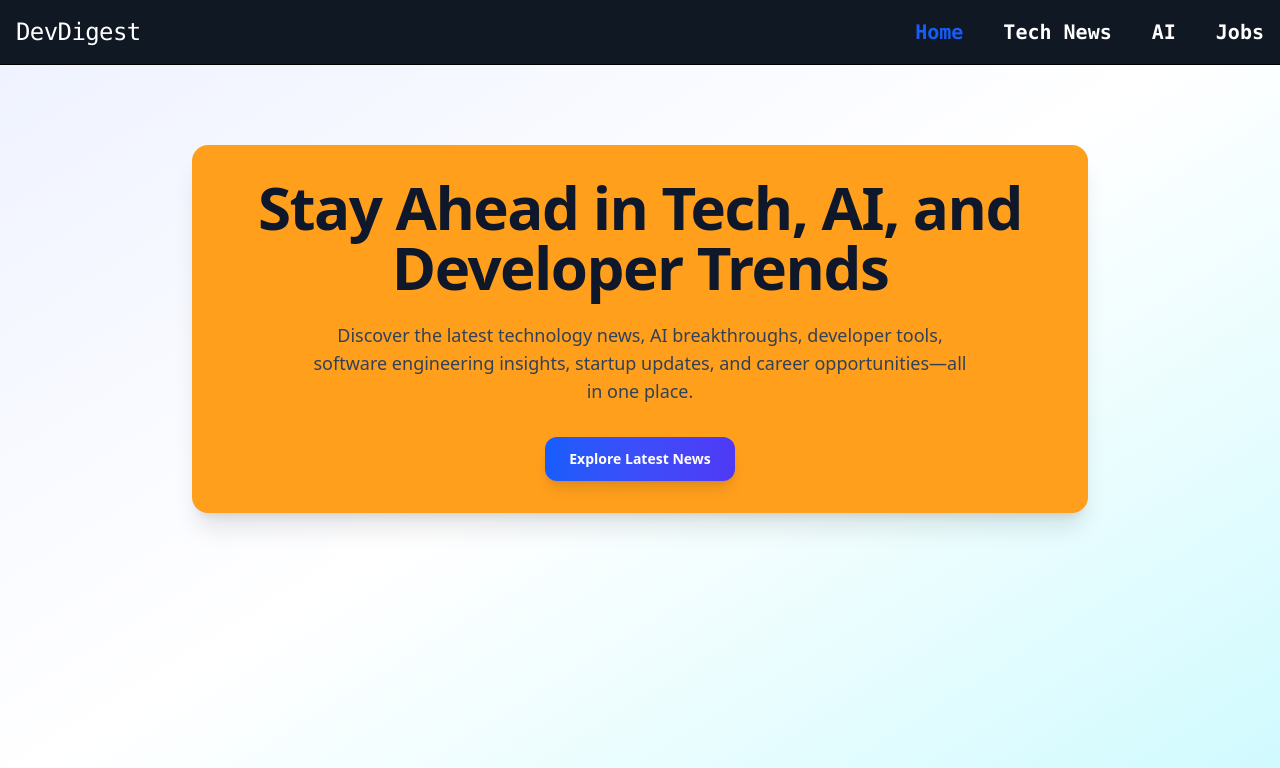
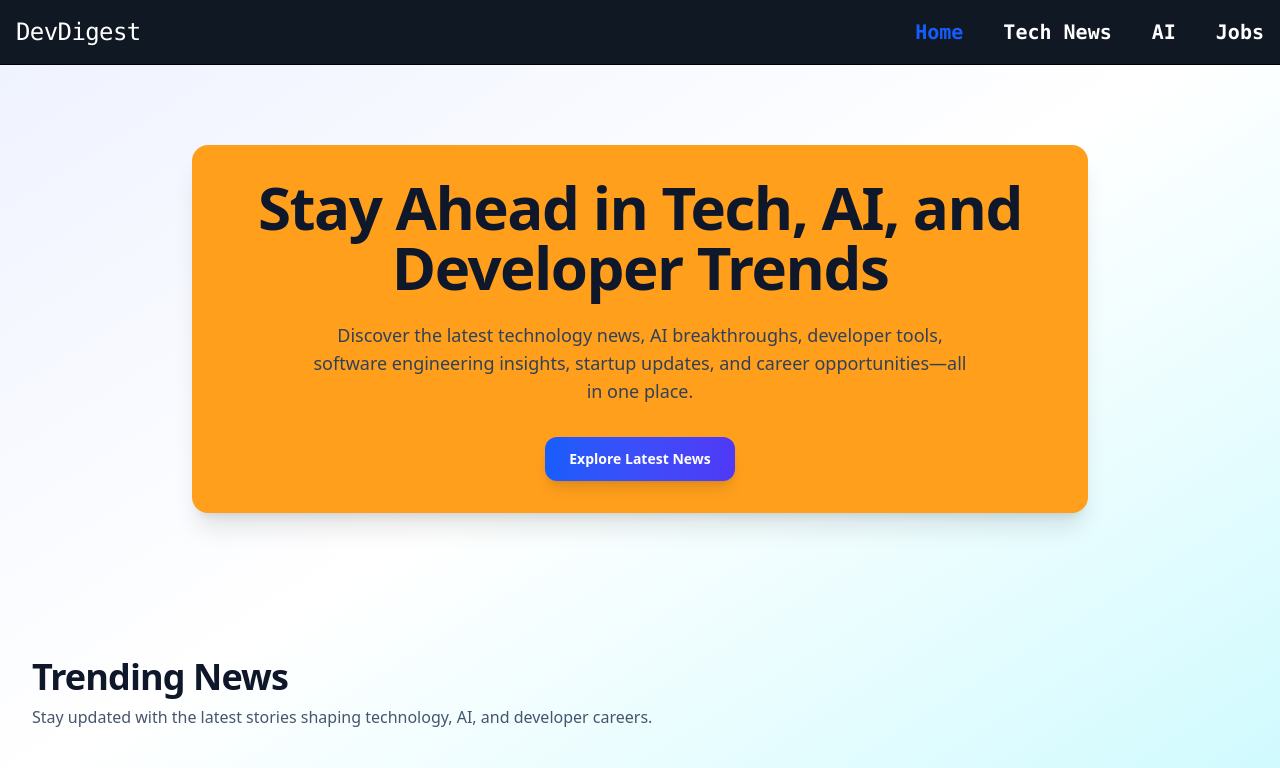
Before and after one commit to raushan-sinha/devdigest, a Next.js app: page / in a window 1280 px wide. Shown: the top 768 px of the page. Built offline with nearby package versions, Linux system fonts and the light colour scheme.

Commit message:
Added a new component - Trending News

```diff
--- a/components/pages/home/Home.tsx
+++ b/components/pages/home/Home.tsx
@@ -1,9 +1,10 @@
-import { Hero } from "./sections";
+import { Hero, TrendingNews } from "./sections";
 
 export default function Home() {
     return (
         <>
             <Hero />
+            <TrendingNews />
         </>
     )
 }
```
